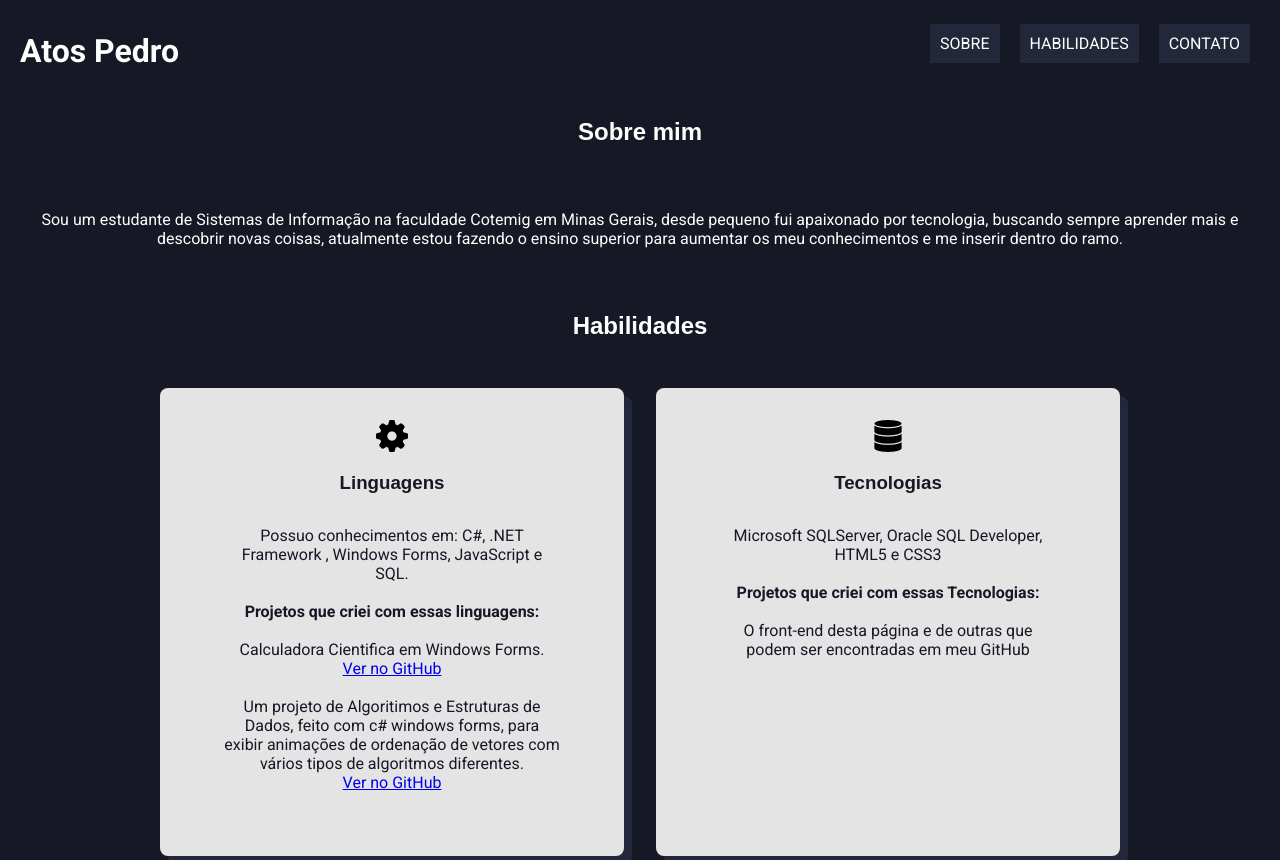
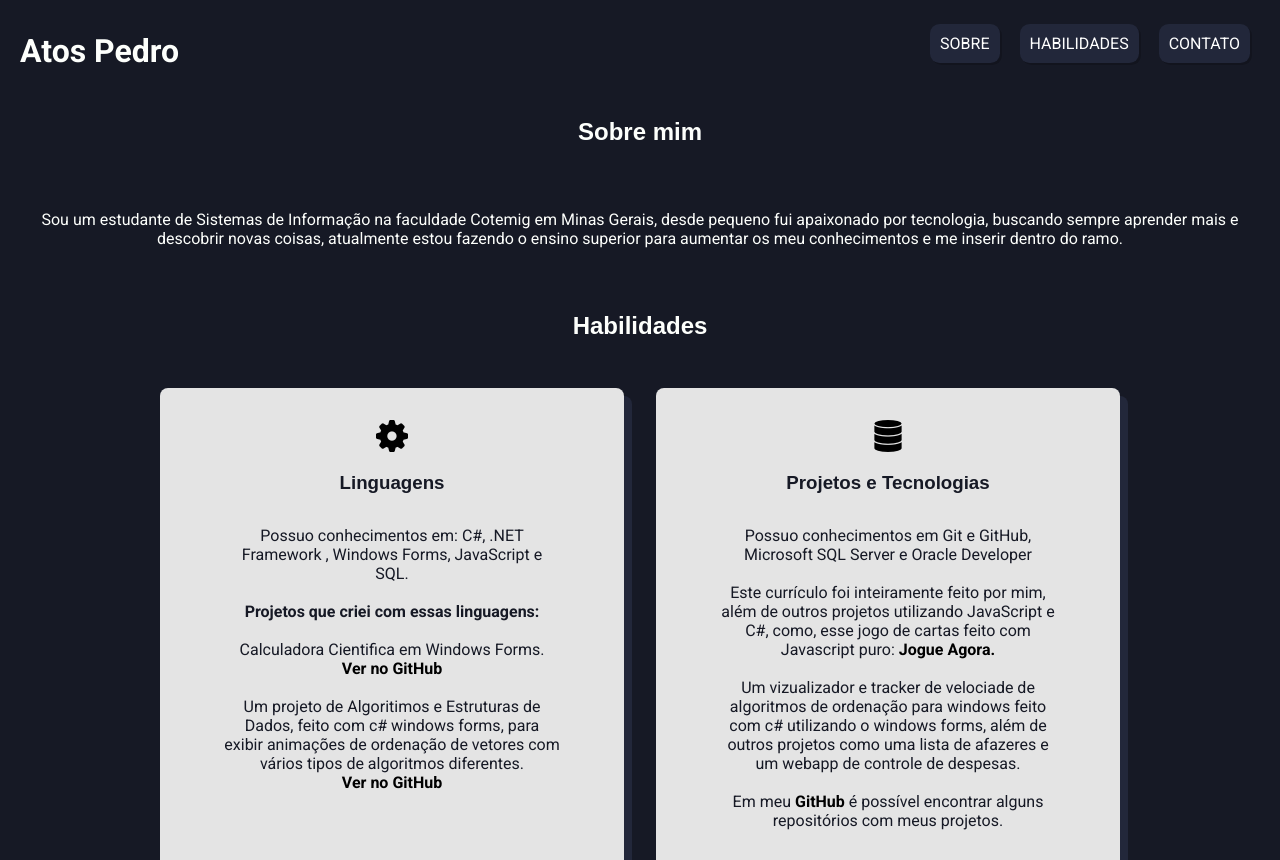
Before and after one commit to AtosPedro/curriculo-atos-pedro, a plain HTML site: page index.html in a window 1280 px wide. Shown: the top 860 px of the page. Drawn offline with Linux system fonts and the light colour scheme; a web font is replaced by a local one.

Commit message:
algumas alterações no css e no html da página

```diff
--- a/index.html
+++ b/index.html
@@ -64,30 +64,32 @@
             <br />
             Calculadora Cientifica em Windows Forms.
             <br />
-           <a href="https://github.com/AtosPedro/Calculadora_Cientifica-Windows-Forms-">Ver no GitHub</a>
+           <a href="https://github.com/AtosPedro/Calculadora_Cientifica-Windows-Forms-"><strong>Ver no GitHub</strong></a>
             <br />
             <br />
             Um projeto de Algoritimos e Estruturas de Dados, feito com c#
             windows forms, para exibir animações de ordenação de vetores com
             vários tipos de algoritmos diferentes.
             <br />
-            <a href="https://github.com/AtosPedro/Visualizador-de-Ordenacao">Ver no GitHub</a>
+            <a href="https://github.com/AtosPedro/Visualizador-de-Ordenacao"><strong>Ver no GitHub</strong></a>
           </p>
         </div>
 
         <div class="technologies">
           <img src="public/img/base-de-dados.png" alt="Banco de Dados" />
-          <h3>Tecnologias</h3>
+          <h3>Projetos e Tecnologias</h3>
+
+
 
           <p>
-            Microsoft SQLServer, Oracle SQL Developer, HTML5 e CSS3
-            <br />
-            <br />
-            <strong>Projetos que criei com essas Tecnologias:</strong>
-            <br />
-            <br />
-            O front-end desta página e de outras que podem ser encontradas em
-            meu GitHub
+            Possuo conhecimentos em Git e GitHub, Microsoft SQL Server e Oracle Developer
+            <br><br>
+            Este currículo foi inteiramente feito por mim, além de outros projetos utilizando
+            JavaScript e C#, como, esse  jogo de cartas feito com Javascript puro:
+            <a href="https://atospedro.github.io/CardGame/"><strong>Jogue Agora.</strong></a><br><br>
+             Um vizualizador e tracker de velociade de algoritmos de ordenação para windows feito com c# utilizando o windows forms, além de outros projetos como uma lista de afazeres e um webapp de controle de despesas. <br><br>
+            Em meu <a href="https://github.com/AtosPedro"> <strong>GitHub</strong></a> é possível encontrar alguns repositórios com meus projetos.
+
           </p>
         </div>
 
--- a/public/css/header.css
+++ b/public/css/header.css
@@ -29,7 +29,8 @@ header nav ul li a{
     text-decoration: none;
     text-transform: uppercase;
 
-
+    border: none;
+    border-radius: .6rem;
     padding: 2.5rem;
     color:#fdfffc;
     background-color: #22273a;
--- a/public/css/responsive.css
+++ b/public/css/responsive.css
@@ -19,12 +19,10 @@
         padding: 10px;
         border:none;
         border-radius:5px;
-        background-color: #161925;
-        transition: 200ms;
+
+
     }
-    header nav ul li:hover{
-        background-color: #22273a;
-    }
+
     header nav ul li a{
 
         text-decoration: none;
@@ -34,7 +32,12 @@
 
 
         color:  white;
+        transition: 400ms;
 
+        box-shadow: 2px 2px rgba(0,0,0,.2);
+    }
+    header nav ul li a:hover{
+        padding: 15px;
     }
 
 
@@ -47,6 +50,11 @@
     #skills div{
         max-width: 25rem;
 
+
+    }
+
+    #skills div a:hover{
+        color:  #22273a;
     }
     h2{
         text-align: center;
@@ -81,7 +89,7 @@
         width: 100%;
     }
     .site-buttom a:hover{
-        box-shadow: 2px 2px  #161925;
+        box-shadow: 2px 2px rgba(0,0,0,.2);
     }
 
     .artists{
@@ -106,6 +114,6 @@
 
     }
     footer ul li a:hover{
-        box-shadow: 2px 2px  #161925;
+        box-shadow: 2px 2px rgba(0,0,0,.2);
     }
 }
--- a/public/css/skills.css
+++ b/public/css/skills.css
@@ -12,3 +12,8 @@
 
     box-shadow: 8px 8px  #22273a;
 }
+#skills div a{
+    text-decoration: none;
+    color: black;
+    transition: 200ms
+}
```
